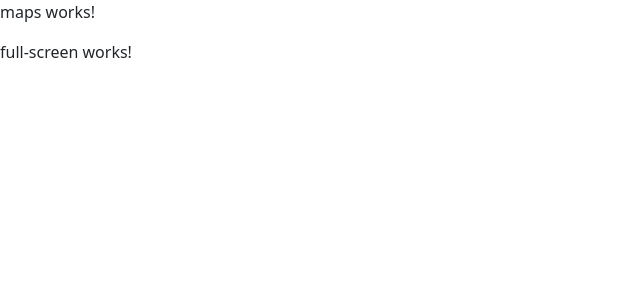
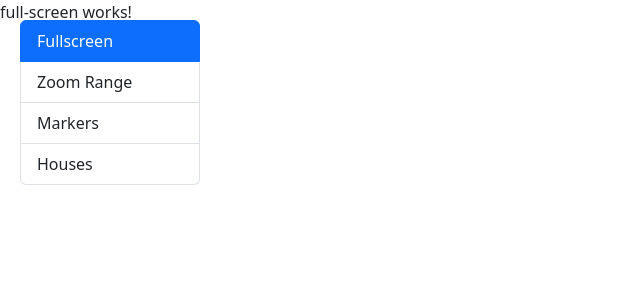
Before and after one commit to uriel-loz/mapsApp, an Angular app: page /maps/fullscreen in a window 1280 px wide. Shown: the top 300 px of the page, without its empty margins (0-640 px from the left). Built offline with nearby package versions, Linux system fonts and the light colour scheme.

Commit message:
Menu navigation app

```diff
--- a/src/app/maps/components/side-menu/side-menu.component.css
+++ b/src/app/maps/components/side-menu/side-menu.component.css
@@ -0,0 +1,4 @@
+li {
+    cursor: pointer;
+    transition: 0.2s all;
+}
--- a/src/app/maps/components/side-menu/side-menu.component.html
+++ b/src/app/maps/components/side-menu/side-menu.component.html
@@ -1,3 +1,9 @@
-<p>
-  side-menu works!
-</p>
+<ul class="list-group">
+  <li class="list-group-item"
+    *ngFor="let item of menuItems"
+    [routerLink]="item.route"
+    routerLinkActive="active"
+  >
+    {{ item.name }}
+  </li>
+</ul>
--- a/src/app/maps/components/side-menu/side-menu.component.ts
+++ b/src/app/maps/components/side-menu/side-menu.component.ts
@@ -1,11 +1,22 @@
 import { Component, OnInit } from '@angular/core';
 
+interface MenuItem {
+  route:string,
+  name: string
+}
+
 @Component({
-  selector: 'app-side-menu',
+  selector: 'maps-side-menu',
   templateUrl: './side-menu.component.html',
   styleUrls: ['./side-menu.component.css']
 })
 export class SideMenuComponent implements OnInit {
+  public menuItems: MenuItem[] = [
+    {route: '/maps/fullscreen', name: 'Fullscreen'},
+    {route: '/maps/zoom-range', name: 'Zoom Range'},
+    {route: '/maps/markers', name: 'Markers'},
+    {route: '/maps/properties', name: 'Houses'},
+  ];
 
   constructor() { }
 
--- a/src/app/maps/layout/maps/maps.component.css
+++ b/src/app/maps/layout/maps/maps.component.css
@@ -0,0 +1,7 @@
+maps-side-menu{
+    position: fixed;
+    top: 20px;
+    left: 20px;
+    z-index: 999;
+    width: 180px;
+}
--- a/src/app/maps/layout/maps/maps.component.html
+++ b/src/app/maps/layout/maps/maps.component.html
@@ -1,5 +1,3 @@
-<p>
-  maps works!
-</p>
+<maps-side-menu/>
 
 <router-outlet/>
```
